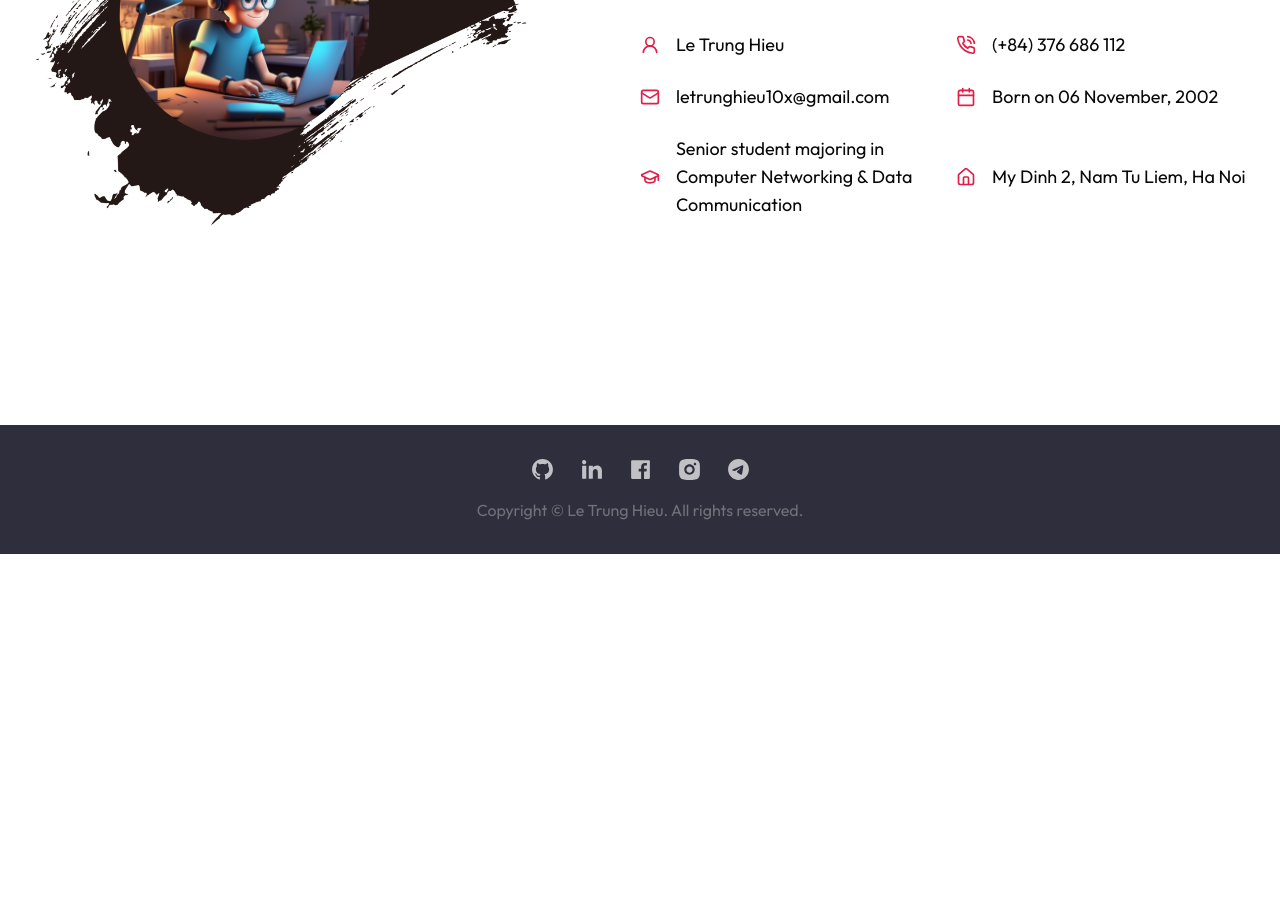
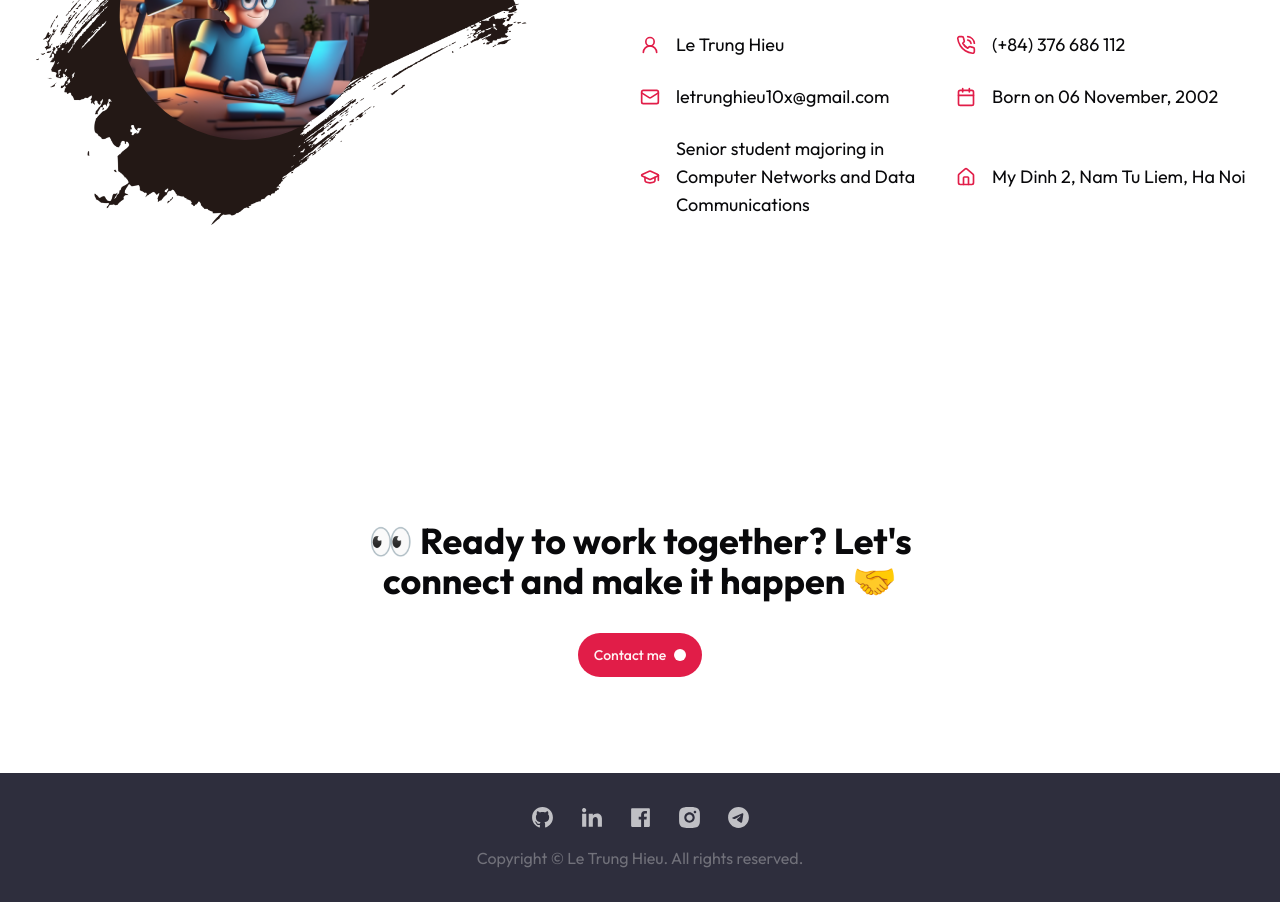
Before and after one commit to naslth/portfolio-naslth, a Next.js app: page / in a window 1280 px wide. Shown: the part 1240-2142 px from the top of the page. Before the commit the page ends 1794 px from the top, so only its background shows below. Built offline with nearby package versions, Linux system fonts and the light colour scheme.

Commit message:
update home page: cta

```diff
--- a/app/page.tsx
+++ b/app/page.tsx
@@ -1,11 +1,12 @@
 import AboutSection from '@/components/page/home/AboutSection';
 import DevSection from '@/components/page/home/DevSection';
-
+import ContactSection from '@/components/page/home/ContactSection';
 export default function HomePage() {
   return (
     <div>
       <DevSection />
       <AboutSection />
+      <ContactSection />
     </div>
   );
 }
--- a/components/page/home/AboutSection.tsx
+++ b/components/page/home/AboutSection.tsx
@@ -21,7 +21,7 @@ const personalData = [
   },
   {
     icon: <GraduationCap size={20} />,
-    text: 'Senior student majoring in Computer Networking & Data Communication'
+    text: 'Senior student majoring in Computer Networks and Data Communications'
   },
   {
     icon: <Home size={20} />,
@@ -40,7 +40,7 @@ const qualificationData = [
       },
       {
         location: 'University of Engineering and Technology - Vietnam National University',
-        qualification: 'Major: Computer Networking and Data Communication',
+        qualification: 'Major: Computer Networks and Data Communications',
         years: '2020 - Present'
       }
     ],
@@ -81,6 +81,7 @@ export default function AboutSection() {
                 </TabsTrigger>
               </TabsList>
               <div className='text-lg mt-12 xl:mt-8'>
+                {/* personal */}
                 <TabsContent value='personal'>
                   <div className='text-center lg:text-left'>
                     <h3 className='h3 mb-4'>
@@ -102,6 +103,7 @@ export default function AboutSection() {
                     </div>
                   </div>
                 </TabsContent>
+                {/* qualifications */}
                 <TabsContent value='qualifications'>
                   <div>
                     <h3 className='h3 mb-8 text-center'>My journey</h3>
@@ -124,7 +126,7 @@ export default function AboutSection() {
                                       <div className='w-[11px] h-[11px] rounded-full bg-primary absolute -left-[5px] group-hover:translate-y-[84px] transition-all duration-500'></div>
                                     </div>
                                     <div>
-                                      <div className='font-semibold xl:text-xl text-lg leading-none mb-2'>
+                                      <div className='font-semibold xl:text-xl leading-snug text-lg mb-2'>
                                         {item.location}
                                       </div>
                                       <div className='xl:text-lg text-base leading-snug text-muted-foreground mb-4'>
@@ -142,6 +144,7 @@ export default function AboutSection() {
                     </div>
                   </div>
                 </TabsContent>
+                {/* skills */}
                 <TabsContent value='skills'>skills</TabsContent>
               </div>
             </Tabs>
--- /dev/null
+++ b/components/page/home/ContactSection.tsx
@@ -0,0 +1,25 @@
+import { Button } from '@/components/ui/button';
+import Link from 'next/link';
+
+export default function ContactSection() {
+  return (
+    <section className='py-24 bg-tertiary dark:bg-secondary/40'>
+      <div className='container mx-auto'>
+        <div className='flex flex-col items-center'>
+          <h2 className='h2 max-w-xl text-center mb-8'>
+            👀 Ready to work together? Let&apos;s connect and make it happen 🤝
+          </h2>
+          <Link href='/contact'>
+            <Button className='flex gap-x-2'>
+              <div>Contact me</div>
+              <span className='relative flex h-3 w-3'>
+                <span className='animate-ping absolute inline-flex h-full w-full rounded-full bg-white opacity-75'></span>
+                <span className='relative inline-flex rounded-full h-3 w-3 bg-white'></span>
+              </span>
+            </Button>
+          </Link>
+        </div>
+      </div>
+    </section>
+  );
+}
```
